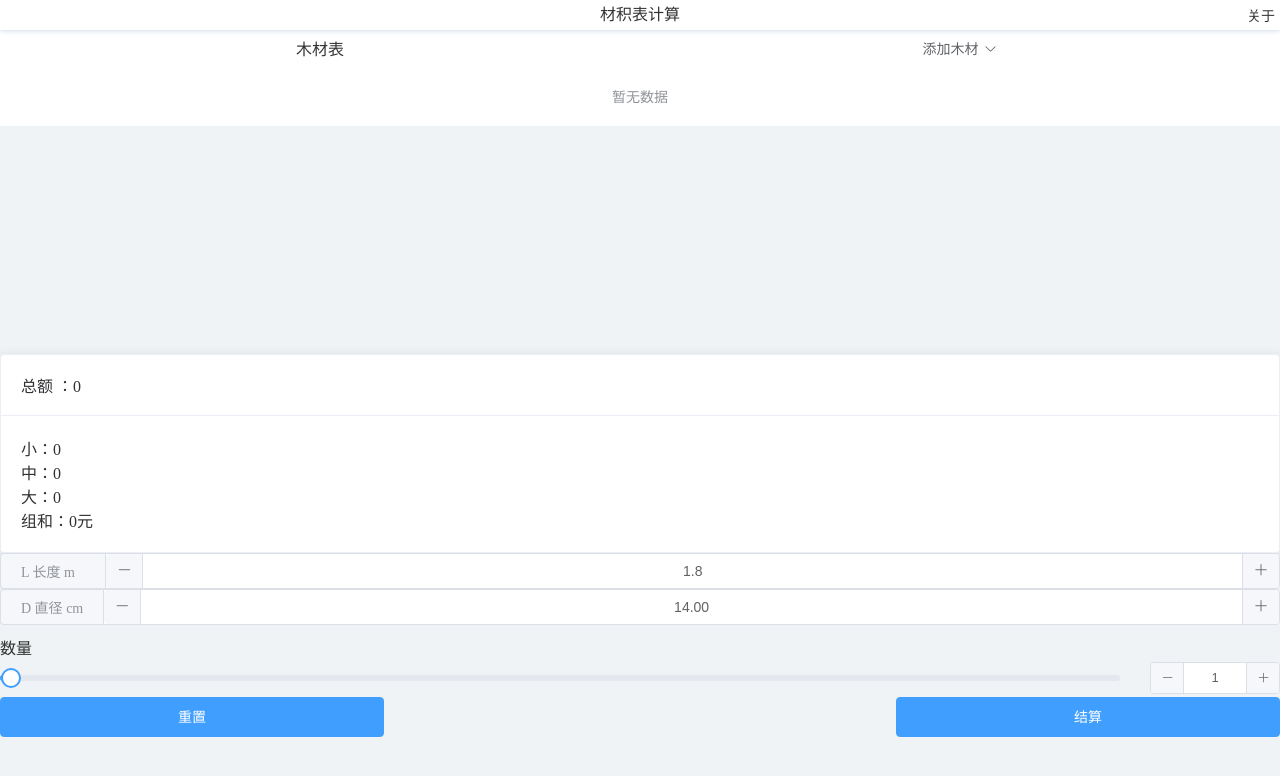
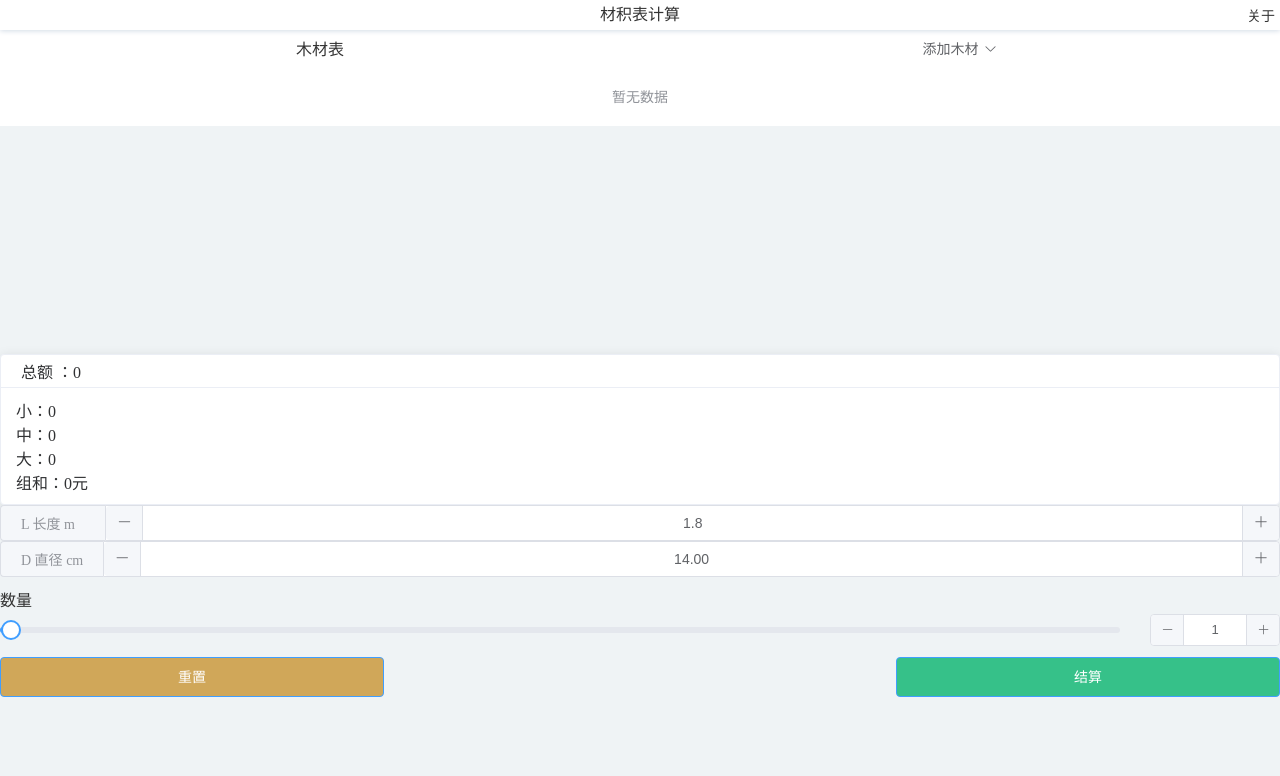
Before and after one commit to breakon/wood-volume-calculator, a Vue app: page /#/ in a window 1280 px wide. Shown: the top 776 px of the page. Built offline with nearby package versions, Linux system fonts and the light colour scheme.

Commit message:
设置的按钮样式不生效已经修复，重新生成效果页面

```diff
--- a/src/packets/home/home.vue
+++ b/src/packets/home/home.vue
@@ -386,9 +386,9 @@ export default {
   right: 5px
   font-size: 14px;
 .el-card__body
-  padding:10px 10px 10px 15px
+  padding:10px 10px 10px 15px !important
 .el-card__header
-  padding: 4px 20px
+  padding: 4px 20px !important
 
 .select-wood
   background: #cbe9ec  !important;
@@ -426,7 +426,7 @@ export default {
     width :100% !important;
 
 .row-bg
-  padding: 10px 0;
+  padding: 10px 0 !important ;
   background-color: #f9fafc;
 
 .el-message
@@ -440,17 +440,19 @@ export default {
   line-height: 1.9;
 
 .bott-butt-data
-  width:30%;
+  margin-top:8px !important;
+  width:30% !important;
 .reset-data
   backgound:#51b1c7;
   float:left
   margin-left:10px
 .el-button--primary
-  background:#d0a759
+  background:#d0a759 !important
 .submit-data
   float:right
+
   margin-right :10px;
-  background:#36c189
+  background:#36c189 !important
 .el-message-box
-  width:95%;
+  width:95% !important;
 </style>
```
Also changed, not shown: 6 other files (tests, documents, lock files or other folders).
